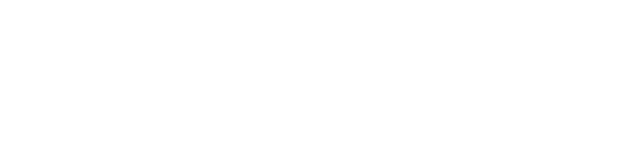
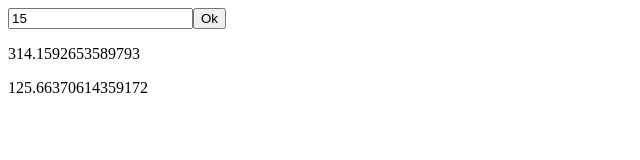
Before and after one commit to uraned7/JSclasses, a plain HTML site: page index.html in a window 1280 px wide. Shown: the whole page, without its empty margins (0-640 px from the left). Drawn offline with Linux system fonts and the light colour scheme.

Commit message:
Add files via upload

```diff
--- a/Circle.js
+++ b/Circle.js
@@ -2,6 +2,10 @@ export default class Circle {
     #radius
 
     constructor(radius){
+        this.#radius = radius;
+    }
+
+    setRadius(radius){
         this.#radius = radius;
     }
     Radius(){
--- a/index.html
+++ b/index.html
@@ -7,7 +7,9 @@
     <title>Document</title>
 </head>
 <body>
-    <div class="container"></div>
+    <div class="container">
+        <div id="content"></div>
+    </div>
     <script type="module" src="script.js"></script>
 </body>
 </html>
--- a/script.js
+++ b/script.js
@@ -1,4 +1,5 @@
 "use strict";
+
 import Circle from "./Circle.js";
 import Rectangle from "./Rectangle.js";
 import Text from "./Text.js";
@@ -14,3 +15,6 @@ let text = new Text("Жил был ежик");
 console.log(text.length());
 
 let showform = new showForm();
+
+showform.getInputText();
+showform.getButton();
--- a/showForm.js
+++ b/showForm.js
@@ -1,14 +1,44 @@
+import Circle from "./Circle.js";
+
 export default class showForm{
     content;
+    btn;
+    fradius;
+    rds;
+    circle;
 
     constructor(){
-        this.content = document.querySelector("#content")
+        let circle = new Circle(10);
+        this.content = document.querySelector("#content");
+        this.circle = circle;
     }
 
     getInputText(){
-      this.content.innerHTML += `<input type=text id=radius>`;
+        this.content.innerHTML += `<input type=text id=radius value=15>`;
     }
     getButton(){
-        this.content.innerHTML += `<input type=button id=btn>`;
+        this.content.innerHTML += `<input type=button id=btn value=Ok>`;
+        this.content.innerHTML += `<p>`+ this.circle.Area(); + `</p>`;
+        this.content.innerHTML += `<p>`+ this.circle.Circumference(); + `</p>`;
+        this.getBtn();
+
+
+    }
+
+
+    getRds(){
+        console.log("HALP");
+        this.fradius = document.querySelector('#radius').value;
+        this.circle.setRadius(this.fradius);
+        console.log(this.circle.Radius())
+    }
+
+    getBtn(){
+        this.btn = document.querySelector("#btn")
+        this.btn.addEventListener('click',function(){
+            console.log('click');
+            this.getRds;
+
+        });
     }
 }
```
